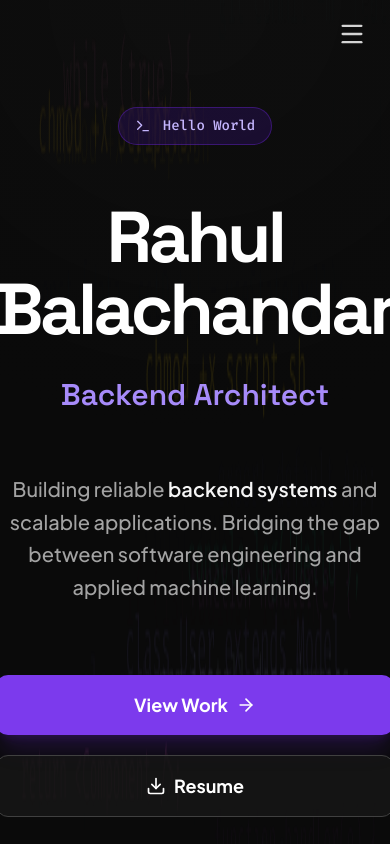
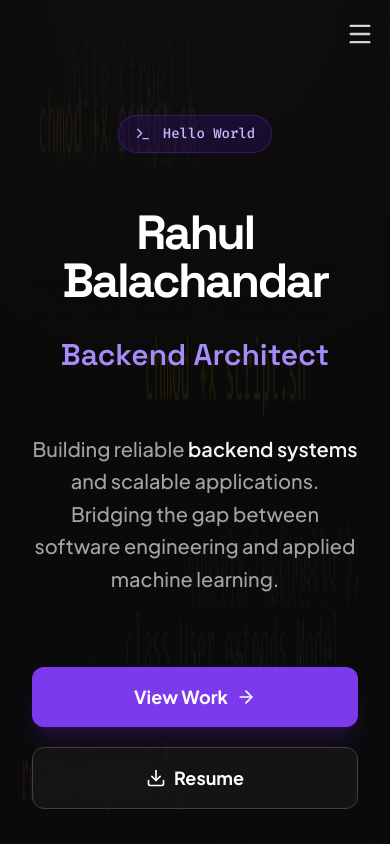
Before and after one commit to RahulB-24/Portfolio, a React (Vite) app: page / in a window 390 px wide. Shown: the top 844 px of the page. Built offline with nearby package versions, Linux system fonts and the light colour scheme.

Commit message:
Mobile landing page issue

```diff
--- a/components/Hero.tsx
+++ b/components/Hero.tsx
@@ -15,7 +15,7 @@
   }, []);
 
   return (
-    <section id="hero" className="min-h-screen flex items-center justify-center relative pt-20 overflow-hidden">
+    <section id="hero" className="min-h-screen flex items-center justify-center relative pt-20 overflow-x-hidden">
       <div className="max-w-6xl mx-auto px-8 md:px-6 text-center">
 
         <motion.div
@@ -29,7 +29,7 @@
             <span>Hello World</span>
           </div>
 
-          <h1 className="text-7xl md:text-9xl font-bold tracking-tighter leading-none text-white mb-6 font-display">
+          <h1 className="text-5xl sm:text-7xl md:text-9xl font-bold tracking-tighter leading-none text-white mb-6 font-display">
             Rahul <br className="md:hidden" /> Balachandar
           </h1>
 
--- a/components/Navbar.tsx
+++ b/components/Navbar.tsx
@@ -46,12 +46,11 @@
   ];
 
   return (
-    <nav className={`fixed top-0 w-full z-50 transition-all duration-200 border-b ${
-      scrolled
+    <nav className={`fixed top-0 w-full z-50 transition-all duration-200 border-b ${scrolled
         ? 'bg-neutral-950/95 border-neutral-800 py-3'
         : 'bg-neutral-950/0 border-transparent py-5'
       }`}>
-      <div className="max-w-7xl mx-auto px-6 flex justify-end md:justify-center items-center relative">
+      <div className="max-w-7xl mx-auto px-4 md:px-6 flex justify-end md:justify-center items-center relative">
 
         {/* Desktop Nav - Centered */}
         <div className="hidden md:flex items-center gap-8">
@@ -60,8 +59,7 @@
               <a
                 key={link.name}
                 href={link.href}
-                className={`transition-colors relative py-2 ${
-                  activeSection === link.id ? 'text-violet-400' : 'hover:text-violet-400'
+                className={`transition-colors relative py-2 ${activeSection === link.id ? 'text-violet-400' : 'hover:text-violet-400'
                   }`}
               >
                 {link.name}
@@ -125,8 +123,7 @@
             <a
               key={link.name}
               href={link.href}
-              className={`text-lg font-medium transition-colors ${
-                activeSection === link.id ? 'text-violet-400' : 'text-neutral-300 hover:text-white'
+              className={`text-lg font-medium transition-colors ${activeSection === link.id ? 'text-violet-400' : 'text-neutral-300 hover:text-white'
                 }`}
               onClick={() => setIsOpen(false)}
             >
```
Lines whose indentation alone changed are shown as unchanged.
